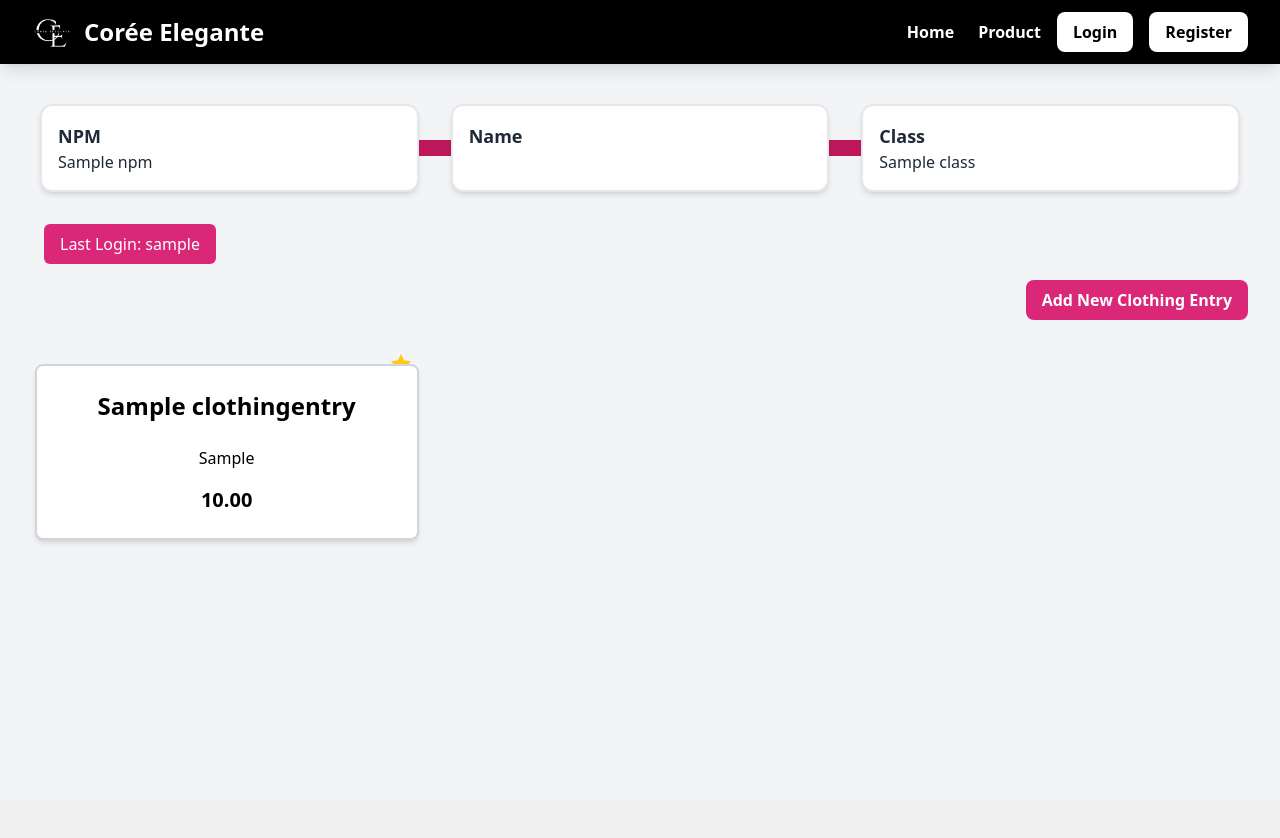
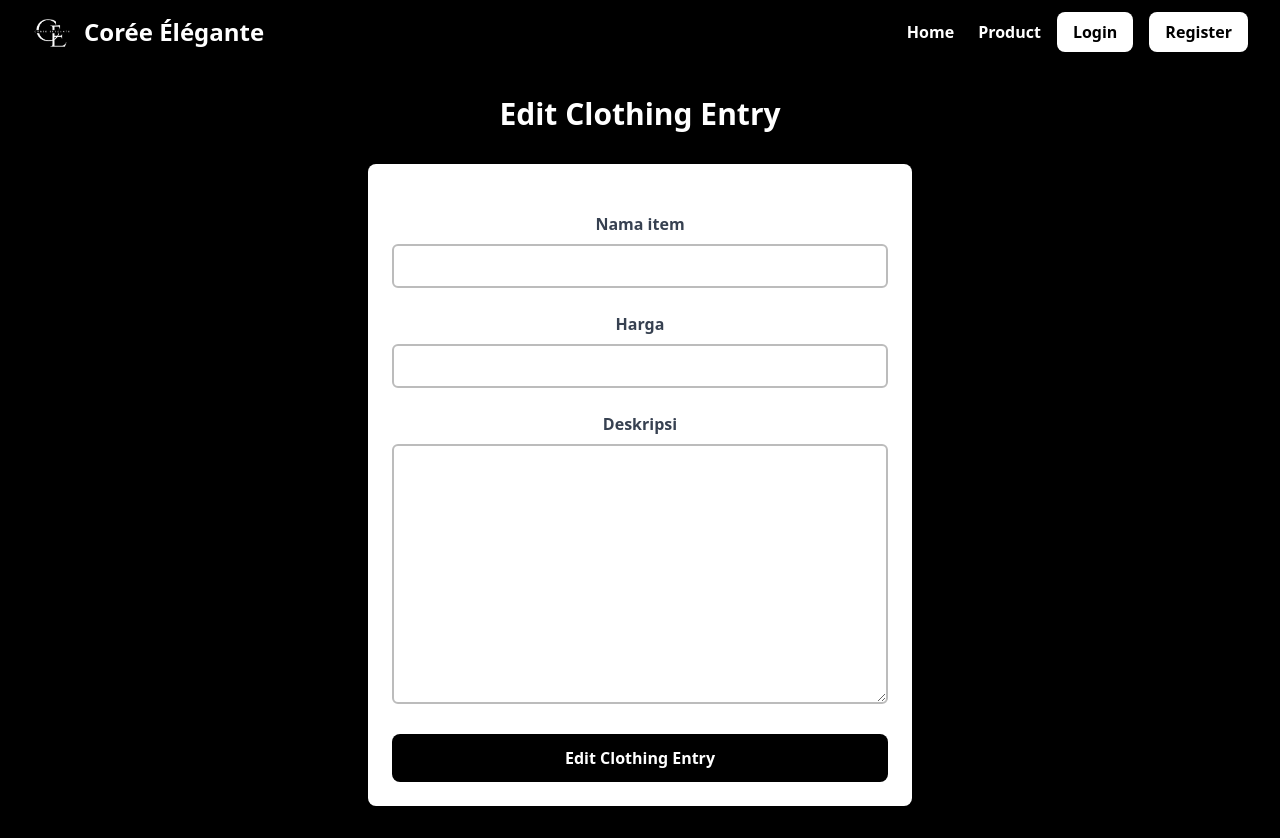
Before and after one commit to inayadiza/CoreeElegante, a Django app: template main/templates/edit_clothing.html in a window 1280 px wide. Before the commit the page ends 543 px from the top, so only its background shows below. Run offline with Django 5.2, Linux system fonts and the light colour scheme; tables that the repository leaves empty hold one stand-in row (values such as "Sample post"); the template is opened without the code that fills it: values that come from a table or form of the project are taken from there, most other values are stand-ins (such as "Sample title", 1, 10 or a date in 2020); some libraries are stand-ins or nearby versions.

Commit message:
selesai design

```diff
--- a/main/templates/card_clothing.html
+++ b/main/templates/card_clothing.html
@@ -27,5 +27,10 @@
         <div class="text-black text-xl font-semibold">
             {{ clothing_entry.harga }}
         </div>
+
+        <!-- Edit Button -->
+        <a href="{% url 'main:edit_clothing' clothing_entry.id %}" class="mt-4 bg-blue-500 hover:bg-blue-700 text-white font-bold py-2 px-4 rounded">
+            Edit
+        </a>
     </div>
 </div>
--- a/main/templates/edit_clothing.html
+++ b/main/templates/edit_clothing.html
@@ -1,50 +1,45 @@
 {% extends 'base.html' %}
 {% load static %}
-
 {% block meta %}
-<title>Corée Élégante</title>
+<title>Edit Clothing Entry</title>
 {% endblock meta %}
 
 {% block content %}
 {% include 'navbar.html' %}
-<div class="overflow-x-hidden px-4 md:px-8 pb-8 pt-24 min-h-screen bg-gray-100 flex flex-col">
-  <div class="p-2 mb-6 relative">
-    <div class="relative grid grid-cols-1 z-30 md:grid-cols-3 gap-8">
-      {% include "card_info.html" with title='NPM' value=npm %}
-      {% include "card_info.html" with title='Name' value=name %}
-      {% include "card_info.html" with title='Class' value=class %}
-    </div>
-    <div class="w-full px-6 absolute top-[44px] left-0 z-20 hidden md:flex">
-      <div class="w-full min-h-4 bg-pink-700"></div>
-    </div>
-    <div class="h-full w-full py-6 absolute top-0 left-0 z-20 md:hidden flex">
-      <div class="h-full min-w-4 bg-pink-700 mx-auto"></div>
+<div class="flex flex-col min-h-screen bg-black"> <!-- Main background remains black -->
+  <div class="container mx-auto px-4 py-8 mt-16 max-w-xl">
+    <h1 class="text-3xl font-bold text-center mb-8 text-white">Edit Clothing Entry</h1> <!-- Header remains white for contrast -->
+
+    <div class="bg-white rounded-lg p-6 form-style"> <!-- Form background is white -->
+      <form method="POST" class="space-y-6">
+          {% csrf_token %}
+          {% for field in form %}
+              <div class="flex flex-col">
+                  <label for="{{ field.id_for_label }}" class="mb-2 font-semibold text-gray-700"> <!-- Label text set to dark gray and bold -->
+                      {% if field.name == 'nama_item' or field.name == 'deskripsi' or field.name == 'harga' %}
+                          <strong>{{ field.label }}</strong> <!-- Bold these specific fields -->
+                      {% else %}
+                          {{ field.label }}
+                      {% endif %}
+                  </label>
+                  <div class="w-full">
+                      {{ field }}
+                  </div>
+                  {% if field.help_text %}
+                      <p class="mt-1 text-sm text-gray-500">{{ field.help_text }}</p> <!-- Help text color in light gray -->
+                  {% endif %}
+                  {% for error in field.errors %}
+                      <p class="mt-1 text-sm text-red-600">{{ error }}</p> <!-- Error messages in red -->
+                  {% endfor %}
+              </div>
+          {% endfor %}
+          <div class="flex justify-center mt-6">
+              <button type="submit" class="bg-black text-white font-semibold px-6 py-3 rounded-lg hover:bg-gray-800 transition duration-300 ease-in-out w-full">
+                  Edit Clothing Entry
+              </button>
+          </div>
+      </form>
     </div>
   </div>
-
-  <div class="px-3 mb-4">
-    <div class="flex rounded-md items-center bg-pink-600 py-2 px-4 w-fit">
-      <h1 class="text-white text-center">Last Login: {{last_login}}</h1>
-    </div>
-  </div>
-
-  <div class="flex justify-end mb-6">
-    <a href="{% url 'main:create_clothing_entry' %}" class="bg-pink-600 hover:bg-pink-700 text-white font-bold py-2 px-4 rounded-lg transition duration-300 ease-in-out transform hover:-translate-y-1 hover:scale-105">
-      Add New Clothing Entry
-    </a>
-  </div>
-
-  {% if not clothing_entries %}
-  <div class="flex flex-col items-center justify-center min-h-[24rem] p-6">
-    <img src="{% static 'image/sedih-banget.png' %}" alt="Sad face" class="w-32 h-32 mb-4"/>
-    <p class="text-center text-gray-600 mt-4">Belum ada data clothing pada Corée Élégante.</p>
-  </div>
-  {% else %}
-  <div class="columns-1 sm:columns-2 lg:columns-3 gap-6 space-y-6 w-full">
-    {% for clothing_entry in clothing_entries %}
-      {% include 'card_clothing.html' with clothing_entry=clothing_entry %}
-    {% endfor %}
-  </div>
-  {% endif %}
 </div>
-{% endblock content %}
+{% endblock %}
--- a/templates/navbar.html
+++ b/templates/navbar.html
@@ -1,14 +1,14 @@
 {% load static %} <!-- Django static tag is loaded for logo -->
-<nav style="background-color: black;" class="shadow-lg fixed top-0 left-0 z-40 w-screen">
+<nav style="background-color: black;" class="shadow-lg fixed top-0 left-0 z-40 w-full">
   <div class="max-w-7xl mx-auto px-4 sm:px-6 lg:px-8">
     <div class="flex items-center justify-between h-16">
       <!-- Logo and Title -->
       <div class="flex items-center">
         <img src="{% static 'logo.png' %}" alt="Logo" class="h-10 w-10 mr-3">
-        <h1 class="text-2xl font-extrabold text-center text-white">Corée Elegante</h1>
+        <h1 class="text-2xl font-extrabold text-white">Corée Élégante</h1>
       </div>
 
-      <!-- Menu for larger screens -->
+      <!-- Desktop Menu -->
       <div class="hidden md:flex items-center">
         <ul class="flex items-center space-x-6">
           <li>
@@ -22,6 +22,7 @@
             </a>
           </li>
         </ul>
+
         {% if user.is_authenticated %}
           <span class="text-white font-semibold ml-6">Welcome, {{ user.username }}</span>
           <a href="{% url 'main:logout' %}" class="bg-white hover:bg-gray-200 text-black font-bold py-2 px-4 rounded-lg ml-4">
@@ -37,7 +38,7 @@
         {% endif %}
       </div>
 
-      <!-- Mobile menu button -->
+      <!-- Mobile Menu Button -->
       <div class="md:hidden flex items-center">
         <button class="mobile-menu-button">
           <svg class="w-6 h-6 text-white" fill="none" stroke-linecap="round" stroke-linejoin="round" stroke-width="2" viewBox="0 0 24 24" stroke="currentColor">
@@ -48,11 +49,24 @@
     </div>
   </div>
 
-  <!-- Mobile menu -->
+  <!-- Mobile Menu -->
   <div class="mobile-menu hidden md:hidden px-4 w-full transition-all duration-300 ease-in-out transform origin-top scale-y-0">
     <div class="pt-2 pb-3 space-y-1 mx-auto">
+      <ul class="space-y-2">
+        <li>
+          <a href="{% url 'main:show_main' %}" class="block text-white text-center font-semibold hover:text-[#FF1A9C] transition duration-300">
+            Home
+          </a>
+        </li>
+        <li>
+          <a href="{% url 'main:show_clothing' %}" class="block text-white text-center font-semibold hover:text-[#FF1A9C] transition duration-300">
+            Product
+          </a>
+        </li>
+      </ul>
+
       {% if user.is_authenticated %}
-        <span class="block text-white px-3 py-2 font-semibold">Welcome, {{ user.username }}</span>
+        <span class="block text-white px-3 py-2 text-center font-semibold">Welcome, {{ user.username }}</span>
         <a href="{% url 'main:logout' %}" class="block text-center bg-white hover:bg-gray-200 text-black font-bold py-2 px-4 rounded-lg shadow-md transition-all duration-300 transform hover:scale-105">
           Logout
         </a>
@@ -73,11 +87,7 @@
 
     btn.addEventListener("click", () => {
       menu.classList.toggle("hidden");
-      if (menu.classList.contains('hidden')) {
-        menu.style.transform = 'scaleY(0)';
-      } else {
-        menu.style.transform = 'scaleY(1)';
-      }
+      menu.style.transform = menu.classList.contains('hidden') ? 'scaleY(0)' : 'scaleY(1)';
     });
   </script>
 </nav>
```
Also changed, not shown: main/templates/main.html (+4 -4 lines), main/templates/products.html (+9 -10 lines), main/templates/register.html (+14 -15 lines). Lines whose indentation alone changed are shown as unchanged.
